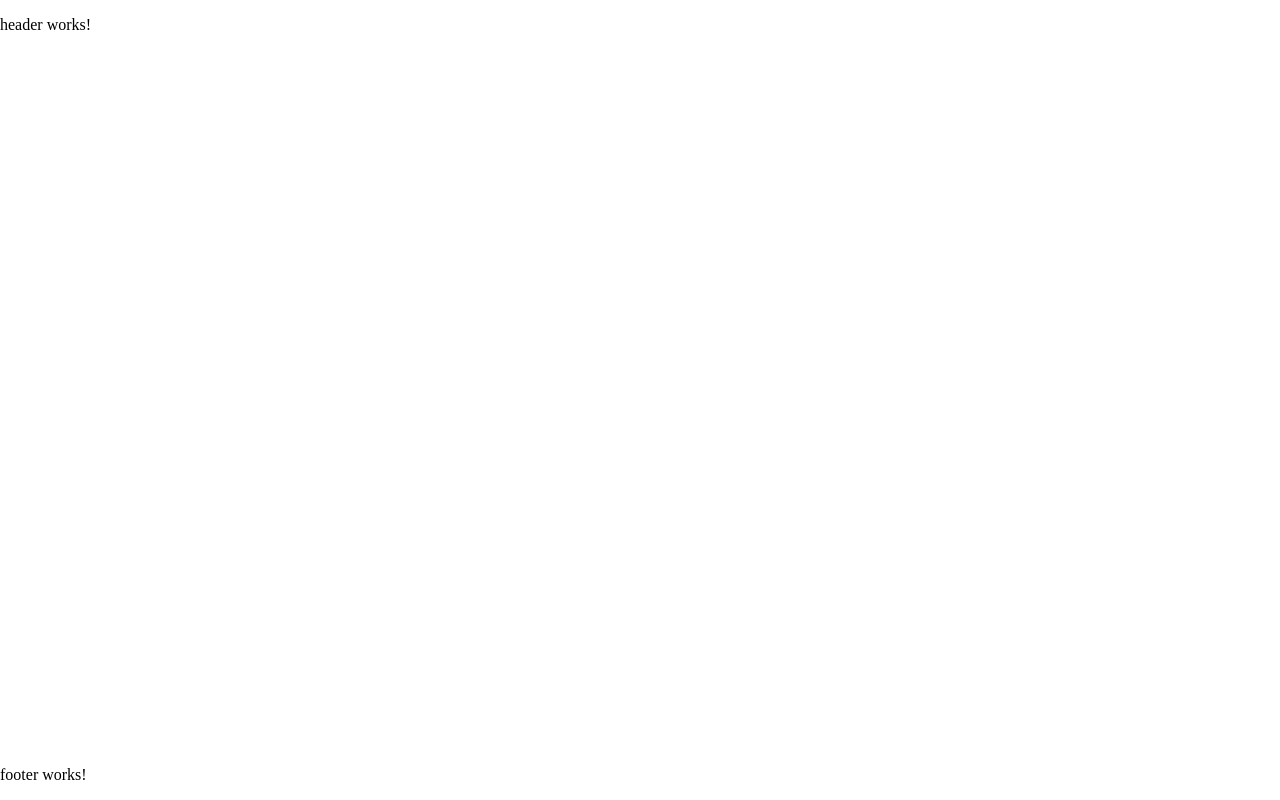
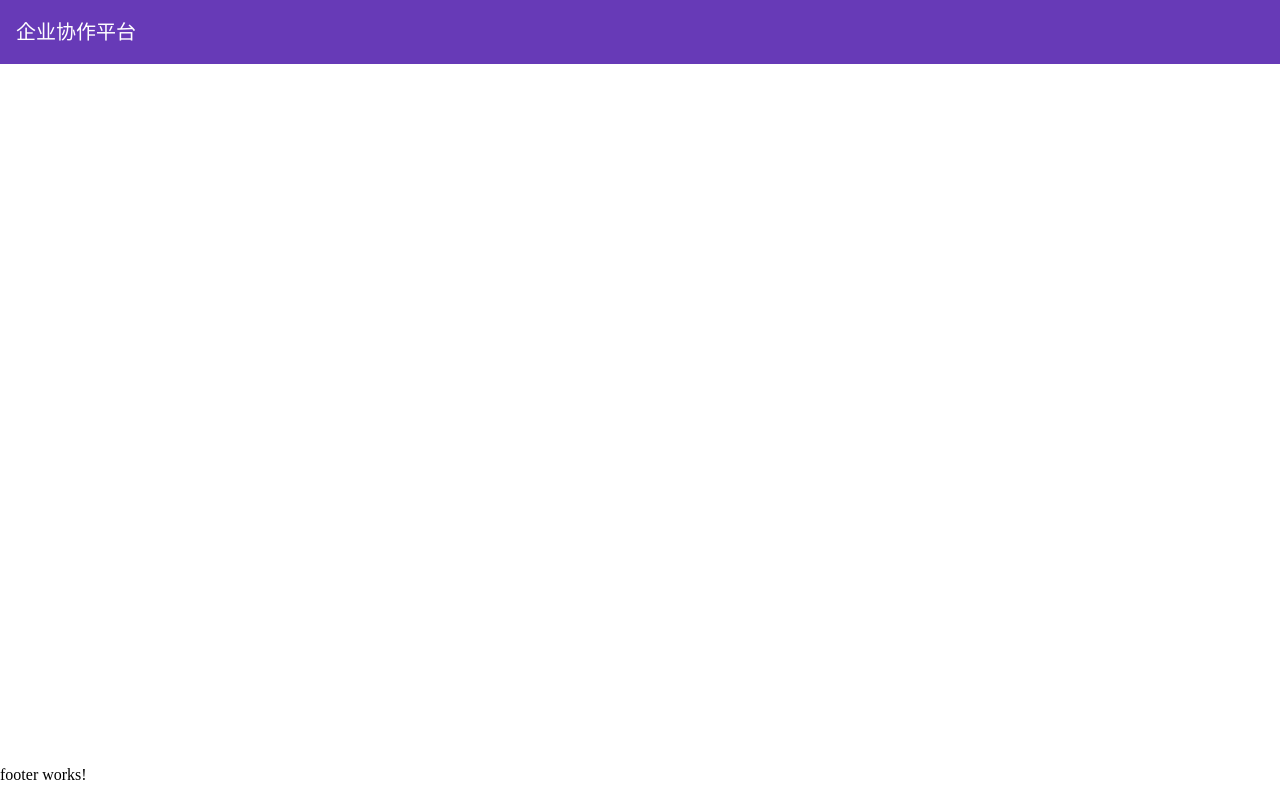
Before and after one commit to baby7305/angular-tutorial, an Angular app: page / in a window 1280 px wide. Built offline with nearby package versions, Linux system fonts and the light colour scheme.

Commit message:
头顶菜单栏header配置

```diff
--- a/src/app/core/header/header.component.html
+++ b/src/app/core/header/header.component.html
@@ -1,3 +1,3 @@
-<p>
-  header works!
-</p>
+<mat-toolbar color="primary">
+  <span>企业协作平台</span>
+</mat-toolbar>
```
